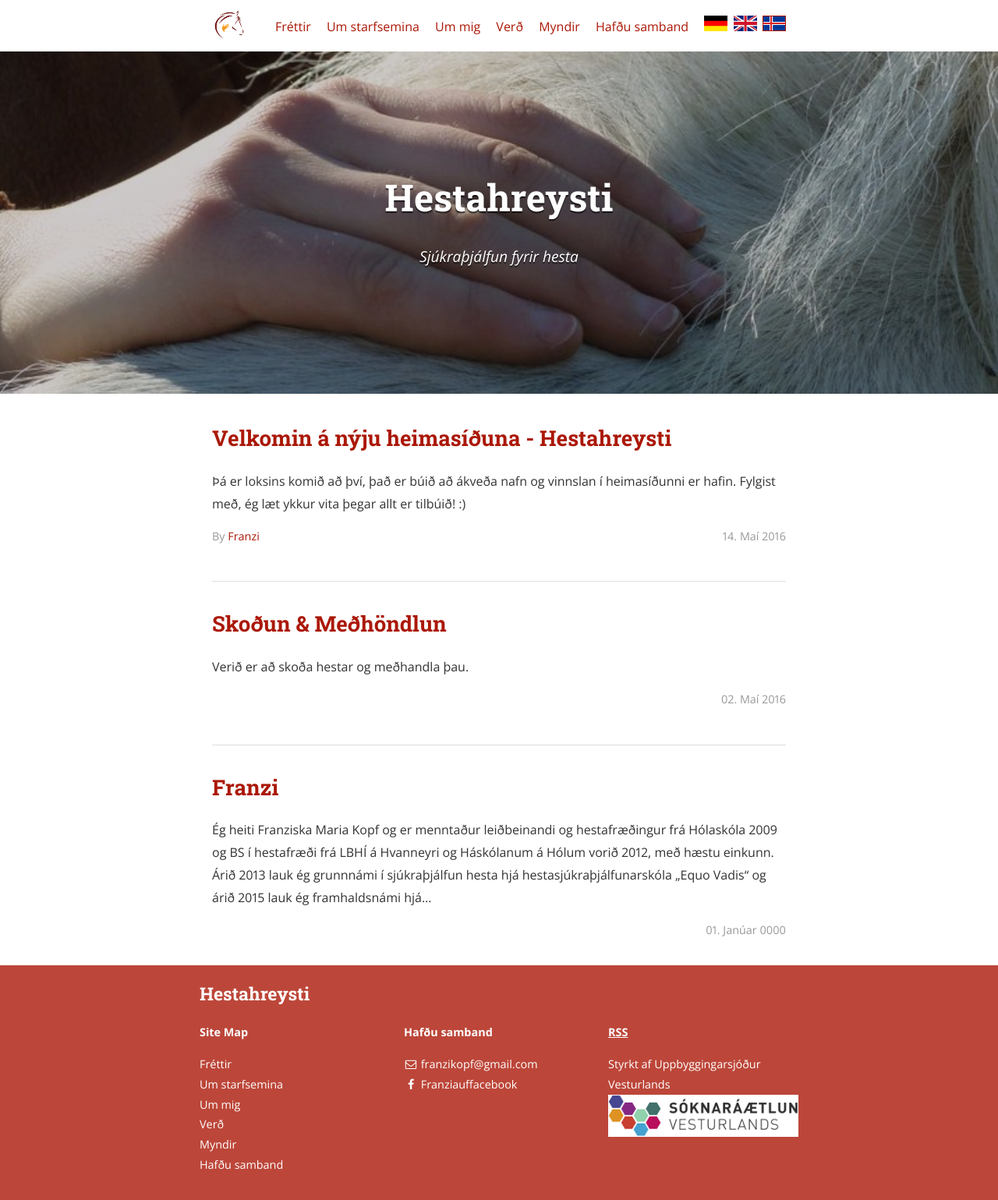
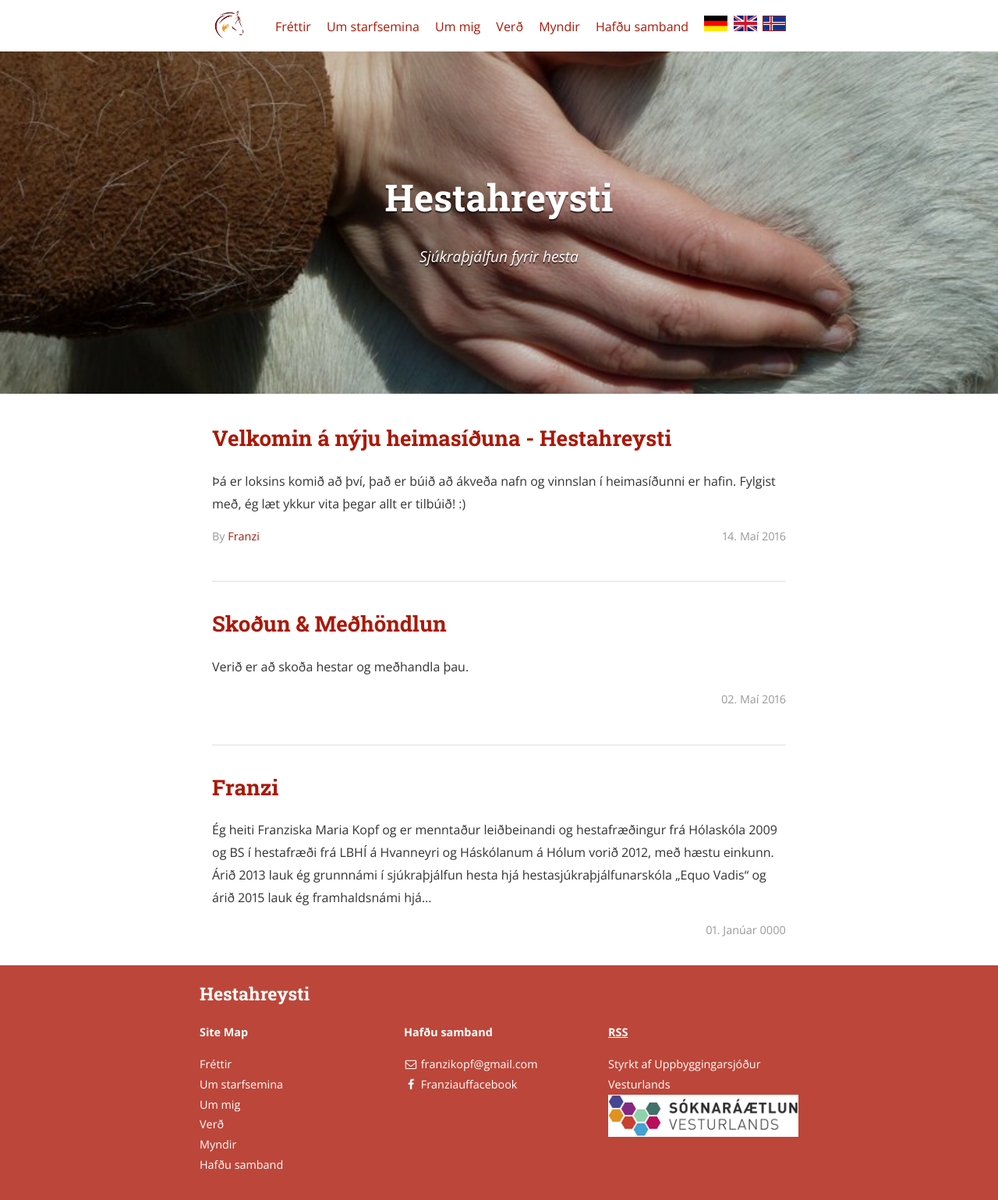
Before and after one commit to FancyFanz/FancyFanz.github.io, a Jekyll site: the page built from index.html, in a window 1280 px wide. Shown: the whole page at 78% size. Built offline with Jekyll 4.4.1, drawn with Linux system fonts in a browser that asks for light colours; nearby versions of some CDN libraries; library files that are not in the unit come from our copies.

Commit message:
Update _config.yml

```diff
--- a/_config.yml
+++ b/_config.yml
@@ -17,7 +17,7 @@ description:
 description_logo: "/images/soknaraaetlun.png"
 default_lang: is
 url: "http://fancyfranz.github.io"
-cover:  "/images/Forsida3.JPG"
+cover:  "/images/Forsida2.JPG"
 logo: "/images/final_icon.png"
 icon: "/images/final_icon.png"
 front_page_news: 5
```
